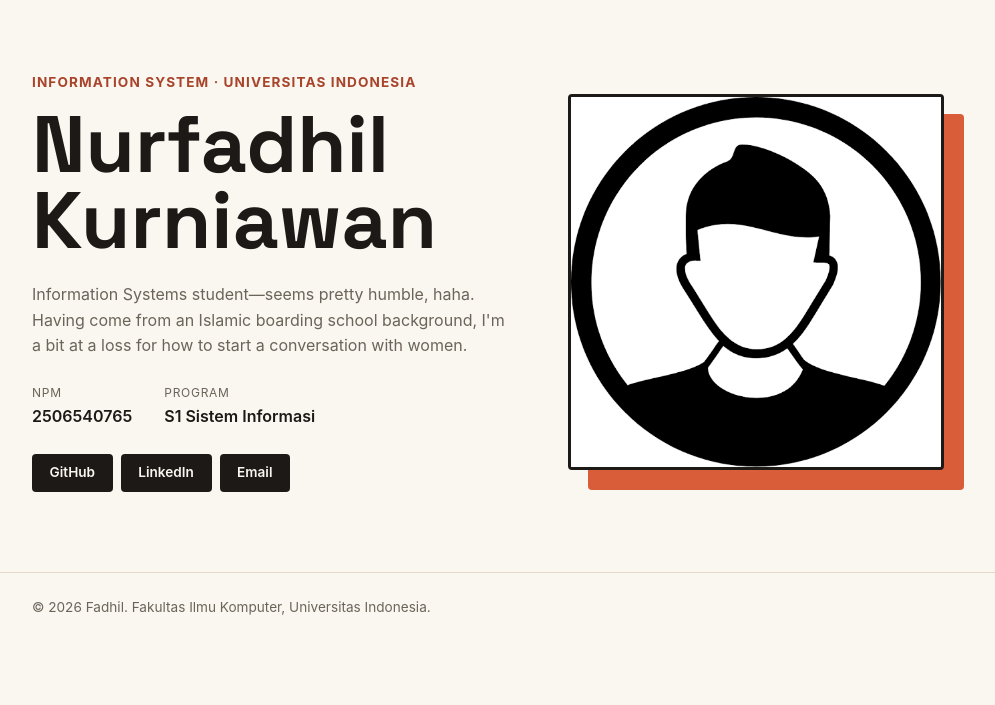
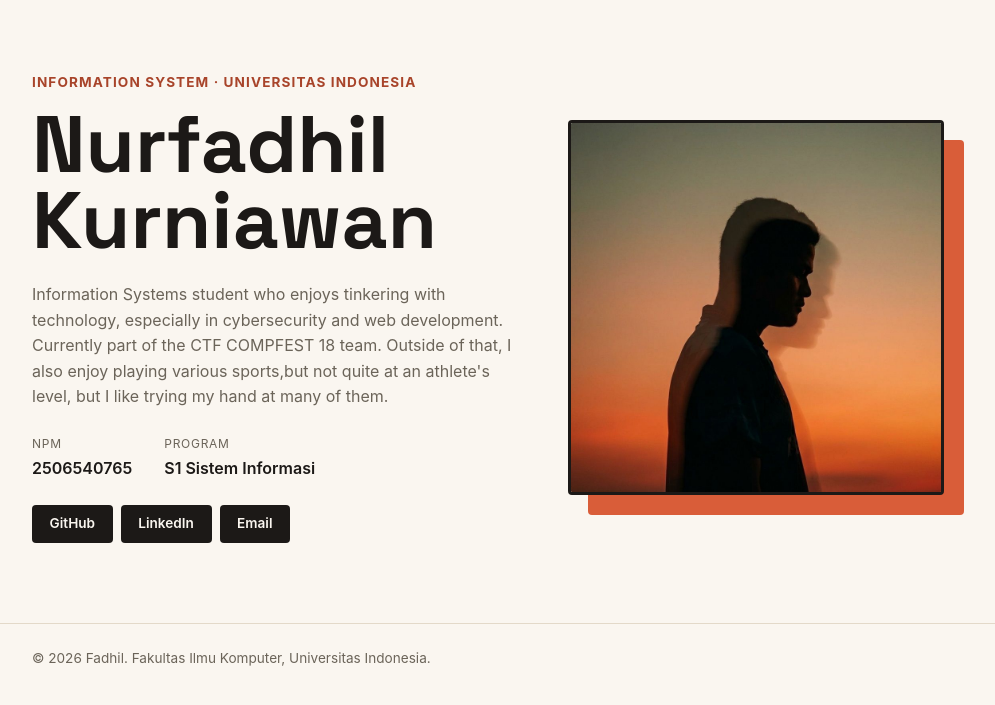
Before and after one commit to fadhilje/myportofolio, a Django app: page / in a window 1280 px wide. Shown: the part 74-779 px from the top of the page, without its empty margins (152-1147 px from the left). Run offline with Django 5.2, Linux system fonts and the light colour scheme.

Commit message:
Update foto Profile & desk singkat

```diff
--- a/templates/index.html
+++ b/templates/index.html
@@ -30,10 +30,10 @@
                 </div>
                 <div class="hero-photo">
                     <div class="photo-block"></div>
-                    <img class="avatar" src="../static/img/avatar.png" alt="Photo of Fadhil">
+                    <img class="avatar" src="../static/img/profile.jpeg" alt="Photo of Fadhil">
                 </div>
                 <div class="hero-details">
-                    <p class="bio">Information Systems student—seems pretty humble, haha. Having come from an Islamic boarding school background, I'm a bit at a loss for how to start a conversation with women.</p>
+                    <p class="bio">Information Systems student who enjoys tinkering with technology, especially in cybersecurity and web development. Currently part of the CTF COMPFEST 18 team. Outside of that, I also enjoy playing various sports,but not quite at an athlete's level, but I like trying my hand at many of them.</p>
                     <dl class="meta-list">
                         <div class="meta-row">
                             <dt>NPM</dt>
```
Also changed, not shown: static/img/profile.jpeg (added).
